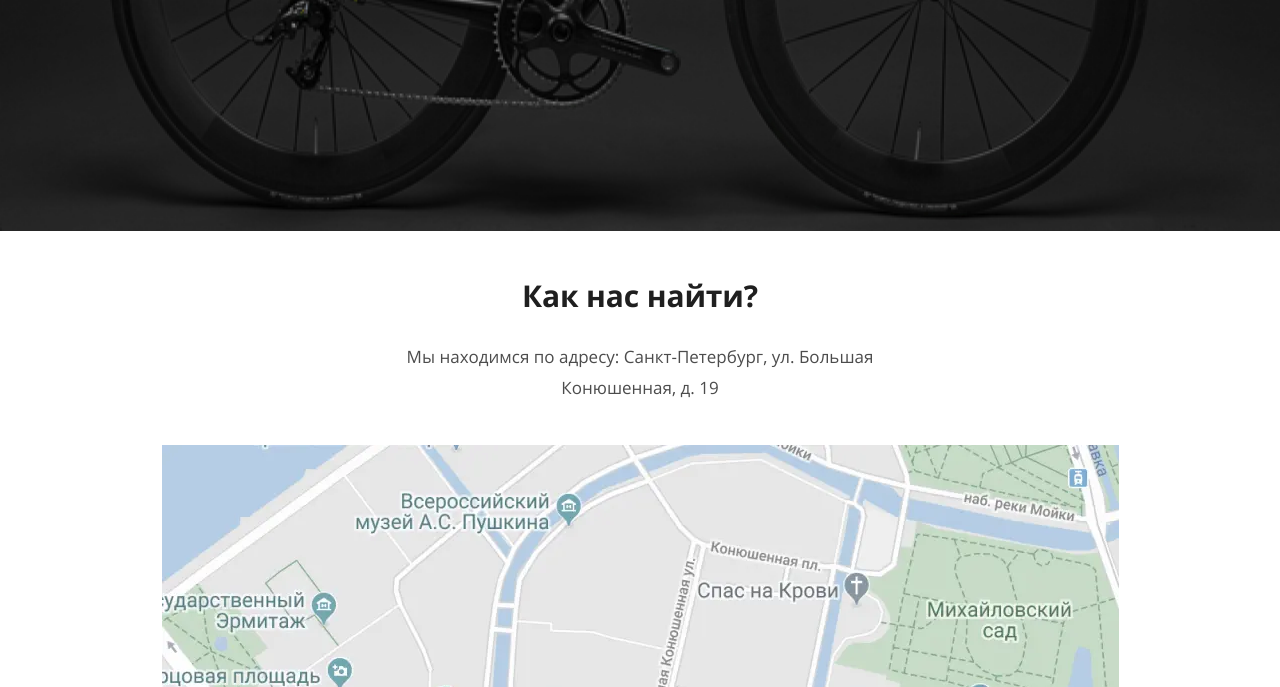
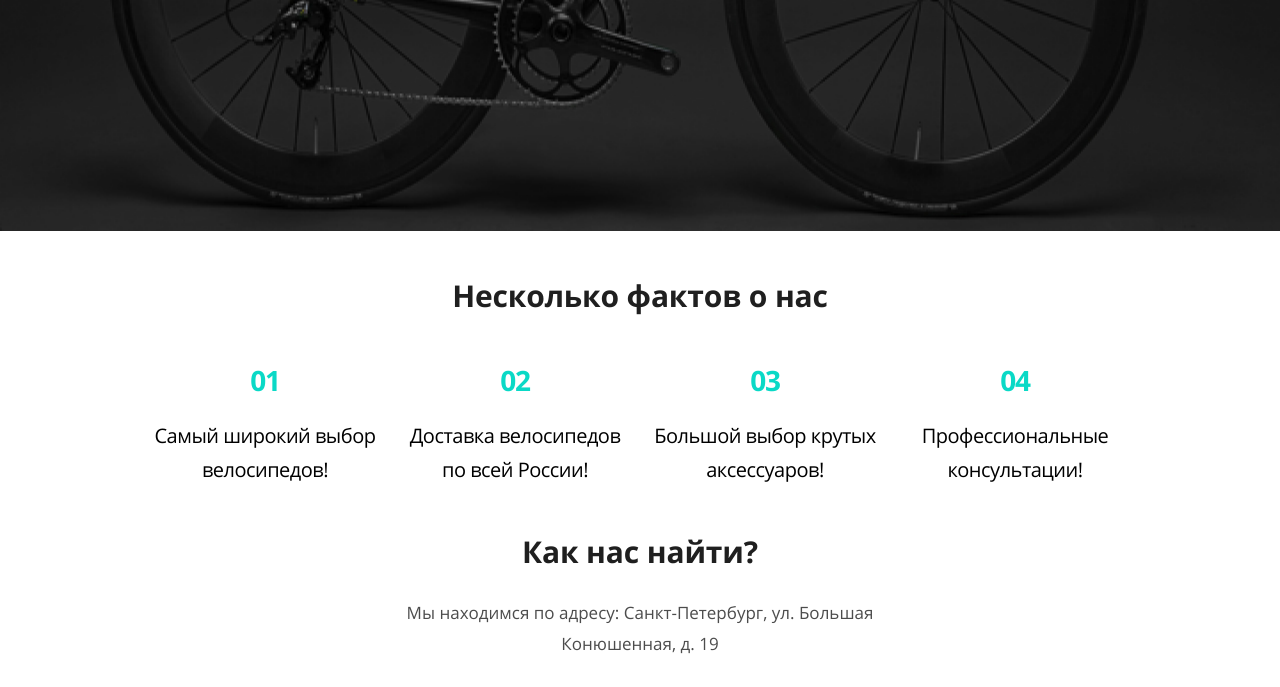
Before and after one commit to efremovaks/bicycles, a website: page source/index.html in a window 1280 px wide. Shown: the part 594-1281 px from the top of the page. Drawn offline with nearby package versions, Linux system fonts and the light colour scheme; files that its build step writes are made by us from their sources.

Commit message:
факты о нас

```diff
--- a/source/index.html
+++ b/source/index.html
@@ -84,6 +84,29 @@
         </div>
       </div>
     </section>
+    <section class="about">
+      <div class="wrapper">
+        <h2 class="about__header">Несколько фактов о нас</h2>
+        <ul class="about__list">
+          <li class="about__list-item">
+            <span>01</span>
+            <p>Самый широкий выбор велосипедов!</p>
+          </li>
+          <li class="about__list-item">
+            <span>02</span>
+            <p>Доставка велосипедов по всей России!</p>
+          </li>
+          <li class="about__list-item">
+            <span>03</span>
+            <p>Большой выбор крутых аксессуаров!</p>
+          </li>
+          <li class="about__list-item">
+            <span>04</span>
+            <p>Профессиональные консультации!</p>
+          </li>
+        </ul>
+      </div>
+    </section>
     <section class="map">
       <div class="map__wrapper">
         <h2 class="map__header">Как нас найти?</h2>
--- /dev/null
+++ b/source/sass/blocks/about.scss
@@ -0,0 +1,82 @@
+.about {
+  text-align: center;
+  margin-bottom: 50px;
+}
+
+.about__header {
+  font-family: $main-font-family;
+  font-style: normal;
+  font-weight: 600;
+  font-size: 30px;
+  line-height: 30px;
+  letter-spacing: -0.005em;
+  color: $main-text-color;
+  margin: 0;
+  margin-bottom: 50px;
+
+  @media (min-width: $tablet-width) and (max-width: 1023px) {
+    font-size: 24px;
+    line-height: 41px;
+  }
+
+  @media (min-width: $mobile-width) and (max-width: 767px) {
+    font-size: 23px;
+    line-height: 41px;
+  }
+}
+
+.about__list {
+  display: flex;
+  flex-wrap: wrap;
+  justify-content: center;
+}
+
+.about__list-item {
+  margin-right: 20px;
+  width: 230px;
+
+  &:last-child {
+    margin-right: 0;
+  }
+
+  @media (min-width: $tablet-width) and (max-width: 1023px) {
+    margin-right: 0;
+    margin-bottom: 20px;
+    width: 260px;
+  }
+
+  @media (min-width: $mobile-width) and (max-width: 767px) {
+    margin-right: 0;
+    margin-bottom: 20px;
+  }
+}
+
+.about__list-item span {
+  font-family: $main-font-family;
+  font-style: normal;
+  font-weight: bold;
+  font-size: 28px;
+  line-height: 38px;
+  text-align: center;
+  letter-spacing: -1.27273px;
+  color: #0ad9c6;
+}
+
+.about__list-item p {
+  padding: 0;
+  margin: 0;
+  margin-top: 20px;
+  font-family: $main-font-family;
+  font-style: normal;
+  font-weight: normal;
+  font-size: 20px;
+  line-height: 34px;
+  text-align: center;
+  letter-spacing: -0.5px;
+  color: #000000;
+
+  @media (min-width: $mobile-width) and (max-width: 767px) {
+    font-size: 18px;
+    line-height: 34px;
+  }
+}
--- a/source/sass/style.scss
+++ b/source/sass/style.scss
@@ -9,3 +9,4 @@
 @import "blocks/promo.scss";
 @import "blocks/page-footer.scss";
 @import "blocks/map.scss";
+@import "blocks/about.scss";
```
